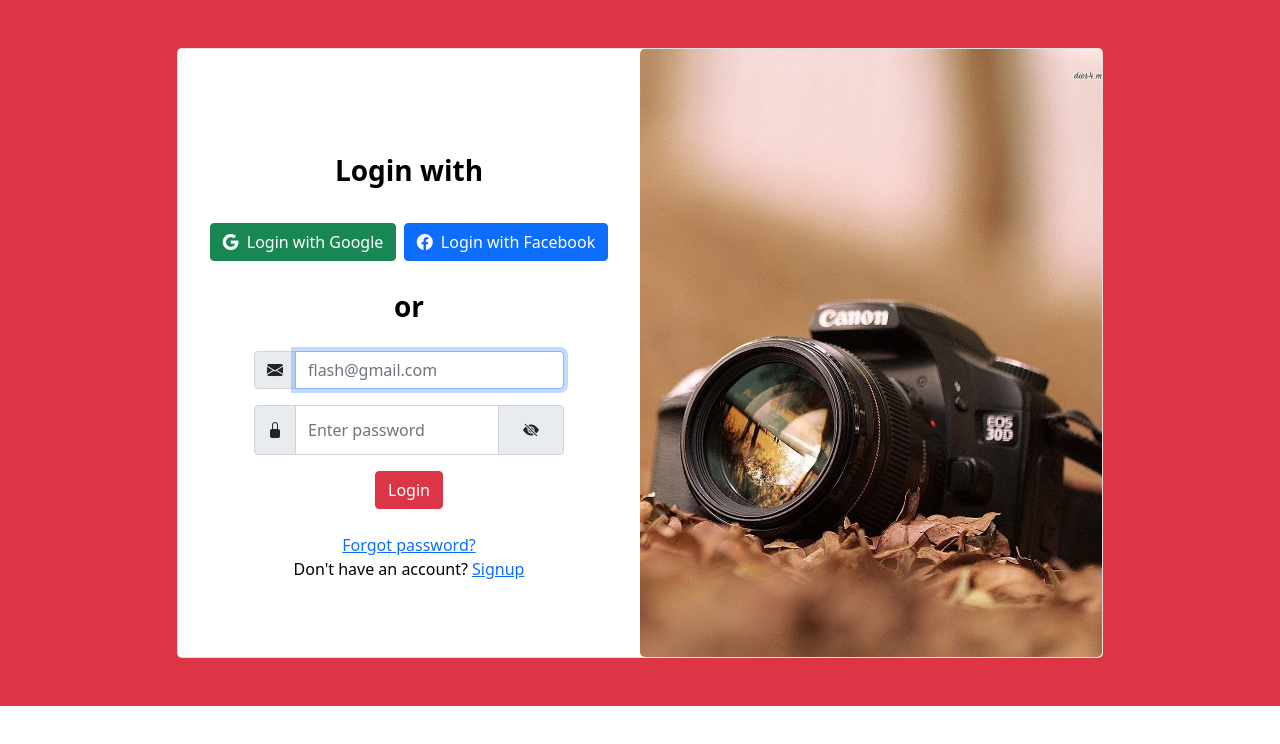
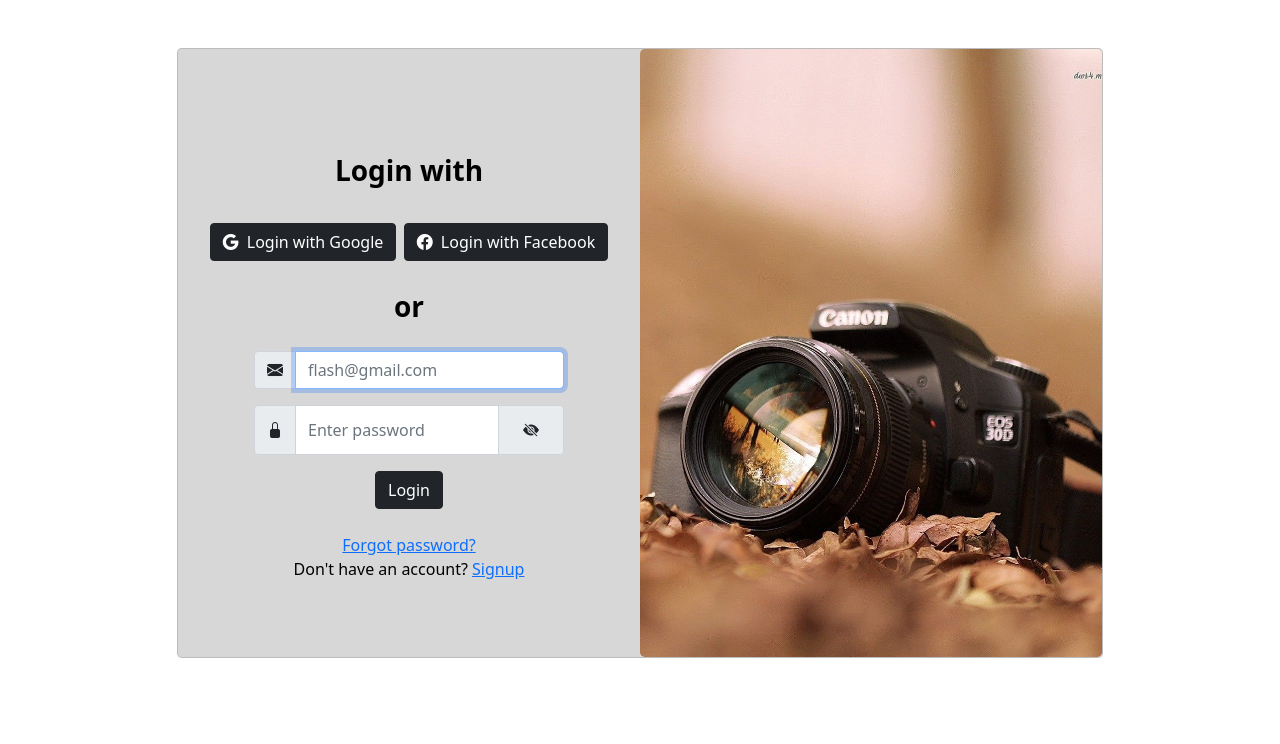
Before and after one commit to FarzanFrost/Flash, a React (Create React App) app in the folder flash-front-end/: page /Login in a window 1280 px wide. Shown: the top 744 px of the page. Built offline with nearby package versions, Linux system fonts and the light colour scheme.

Commit message:
changed colors to the color palate

```diff
--- a/flash-front-end/src/ChangePassword.js
+++ b/flash-front-end/src/ChangePassword.js
@@ -225,7 +225,7 @@ const ResetPasswordSendEmail = () => {
 
                         </button>
 
-                        <button className="btn btn-danger btn-block mx-2 w-50" type="button" onClick={ () => { addData( otp , password ) } }>
+                        <button className="btn btn-dark btn-block mx-2 w-50" type="button" onClick={ () => { addData( otp , password ) } }>
 
                             <div className="flex-wrap">
 
--- a/flash-front-end/src/Login.js
+++ b/flash-front-end/src/Login.js
@@ -39,7 +39,7 @@ const Login = () => {
 
                 {/*<ReactLinkContextProvider>*/}
 
-                <section className="h-100 bg-danger">
+                <section className="h-100">
 
                     <div className="container py-5 h-100">
 
@@ -47,7 +47,7 @@ const Login = () => {
 
                             <div className="col-xl-10 my-5 py-2 my-lg-1 py-lg-1 my-xl-0 py-xl-0">
 
-                                <div className="card rounded-3 text-black my-lg-1 my-xl-0 py-xl-0">
+                                <div className="card rounded-3 text-black my-lg-1 my-xl-0 py-xl-0" style={ { backgroundColor : '#d7d7d7' } }>
 
                                     <div className="row g-0">
 
@@ -64,13 +64,13 @@ const Login = () => {
 
                                                         <div className="d-flex justify-content-center">
 
-                                                            <button className="btn btn-success mx-auto w-auto flex-wrap">
+                                                            <button className="btn btn-dark mx-auto w-auto flex-wrap">
 
                                                                 <i className="bi bi-google me-2"></i>Login with Google
 
                                                             </button>
 
-                                                            <button className="btn btn-primary mx-auto w-auto flex-wrap">
+                                                            <button className="btn btn-dark mx-auto w-auto flex-wrap">
 
                                                                 <i className="bi bi-facebook me-2"></i>Login with Facebook
 
@@ -134,7 +134,7 @@ const Login = () => {
 
                                                         <div className="d-flex align-items-center justify-content-center pb-4">
 
-                                                            <button className="btn btn-danger btn-block" type="submit">
+                                                            <button className="btn btn-dark btn-block" type="submit">
 
                                                                 Login
 
--- a/flash-front-end/src/ResetPassword.js
+++ b/flash-front-end/src/ResetPassword.js
@@ -14,7 +14,7 @@ const ResetPassword = () => {
 
         <div className="h-100">
 
-            <section className="h-100 bg-danger">
+            <section className="h-100">
 
                 <div className="container py-5 h-100">
 
@@ -22,7 +22,7 @@ const ResetPassword = () => {
 
                         <div className="col-xl-10 my-5 py-2 my-lg-1 py-lg-1 my-xl-0 py-xl-0">
 
-                            <div className="card rounded-3 text-black my-lg-1 my-xl-0 py-xl-0">
+                            <div className="card rounded-3 text-black my-lg-1 my-xl-0 py-xl-0" style={ { backgroundColor : '#d7d7d7' } }>
 
                                 <div className="row g-0">
 
--- a/flash-front-end/src/ResetPasswordSendEmail.js
+++ b/flash-front-end/src/ResetPasswordSendEmail.js
@@ -92,7 +92,7 @@ const ResetPasswordSendEmail = () => {
 
                         </button>
 
-                        <button className="btn btn-danger mx-2 w-50 justify-content-center" type="button" onClick={ submitButton }>
+                        <button className="btn btn-dark mx-2 w-50 justify-content-center" type="button" onClick={ submitButton }>
 
                             <div className="flex-wrap">
 
--- a/flash-front-end/src/Signup.js
+++ b/flash-front-end/src/Signup.js
@@ -107,7 +107,7 @@ const Signup = () => {
 
             <div className="h-100">
 
-                <section className="h-100 bg-danger">
+                <section className="h-100">
 
                     <div className="container py-5 h-100">
 
@@ -115,7 +115,7 @@ const Signup = () => {
 
                             <div className="col-xl-10 my-5 py-2 my-lg-1 py-lg-1 my-xl-0 py-xl-0">
 
-                                <div className="card rounded-3 text-black my-lg-1 my-xl-0 py-xl-0">
+                                <div className="card rounded-3 text-black my-lg-1 my-xl-0 py-xl-0" style={ { backgroundColor : '#d7d7d7' } }>
 
                                     <div className="row g-0">
 
@@ -132,14 +132,14 @@ const Signup = () => {
 
                                                         <div className="d-flex justify-content-center">
 
-                                                            <button className="btn btn-success mx-auto w-auto flex-wrap">
+                                                            <button className="btn btn-dark mx-auto w-auto flex-wrap">
 
                                                                 <i className="bi bi-google me-2"></i>
                                                                 Signup with Google
 
                                                             </button>
 
-                                                            <button className="btn btn-primary mx-auto w-auto flex-wrap">
+                                                            <button className="btn btn-dark mx-auto w-auto flex-wrap">
 
                                                                 <i className="bi bi-facebook me-2"></i>
                                                                 Signup with Facebook
@@ -219,10 +219,10 @@ const Signup = () => {
 
                                                     </span>
                                                         <input type="radio" className="btn-check" name="options" id="genderMale" autoComplete="off"/>
-                                                        <label htmlFor="genderMale" className="btn btn-outline-warning"> Male </label>
+                                                        <label htmlFor="genderMale" className="btn btn-outline-dark"> Male </label>
 
                                                         <input type="radio" className="btn-check" name="options" id="genderFemale" autoComplete="off"/>
-                                                        <label htmlFor="genderFemale" className="btn btn-outline-warning"> Female </label>
+                                                        <label htmlFor="genderFemale" className="btn btn-outline-dark"> Female </label>
 
                                                     </div>
 
@@ -347,7 +347,7 @@ const Signup = () => {
 
                                                         <div className="d-flex align-items-center justify-content-center pb-4">
 
-                                                            <button className="btn btn-danger btn-block" type="submit">
+                                                            <button className="btn btn-dark btn-block" type="submit">
 
                                                                 Signup
 
```
